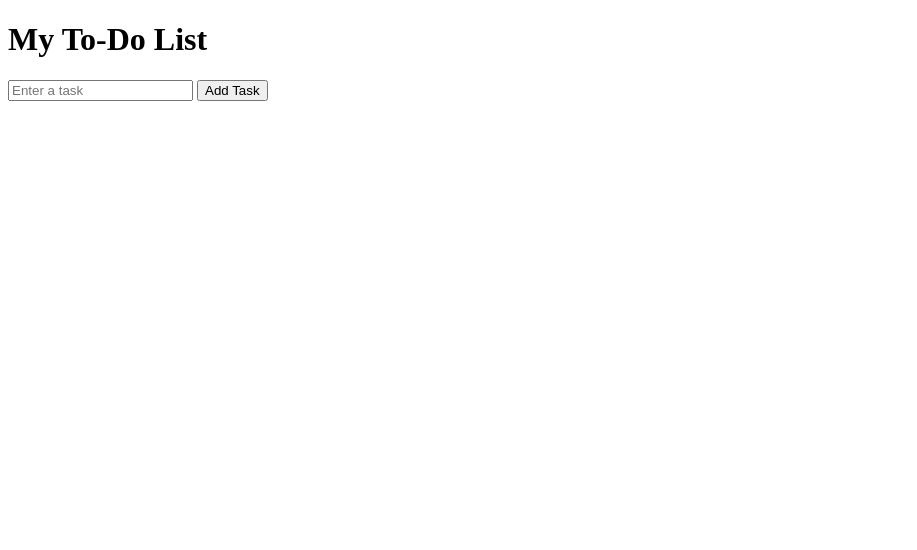
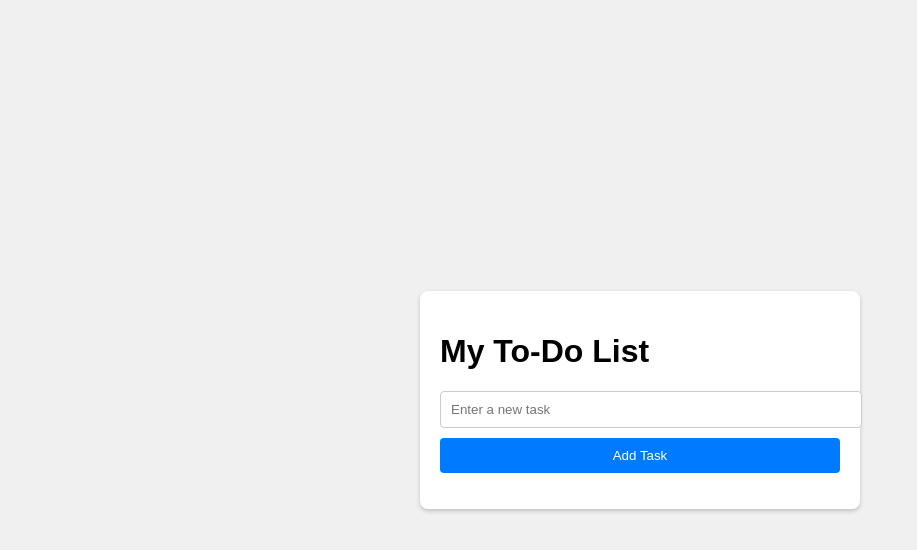
Before and after one commit to creative231/dynamic-to-do-list-js, a plain HTML site: page index.html in a window 1280 px wide. Shown: the whole page, without its empty margins (0-917 px from the left). Drawn offline with Linux system fonts and the light colour scheme.

Commit message:
index.html

```diff
--- a/index.html
+++ b/index.html
@@ -2,15 +2,18 @@
 <html lang="en">
 <head>
     <meta charset="UTF-8">
-    <title>To-Do List</title>
-    <link rel="stylesheet" href="style.css">
+    <title>To-Do List Application</title>
+    <link rel="stylesheet" href="styles.css">
 </head>
 <body>
-    <h1>My To-Do List</h1>
-    <input type="text" id="task-input" placeholder="Enter a task">
-    <button id="add-task">Add Task</button>
-    <ul id="task-list"></ul>
-
+    <div id="todo-app">
+        <h1>My To-Do List</h1>
+        <input type="text" id="task-input" placeholder="Enter a new task">
+        <button id="add-task-btn">Add Task</button>
+        <ul id="task-list">
+            <!-- Tasks will be listed here -->
+        </ul>
+    </div>
     <script src="script.js"></script>
 </body>
 </html>
```
